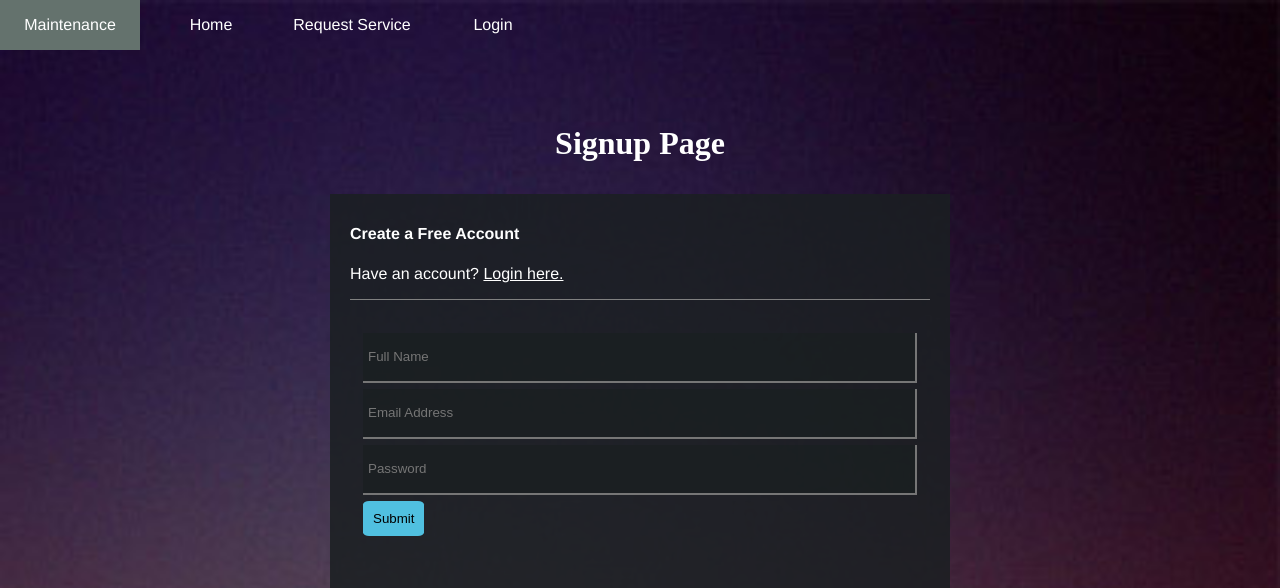
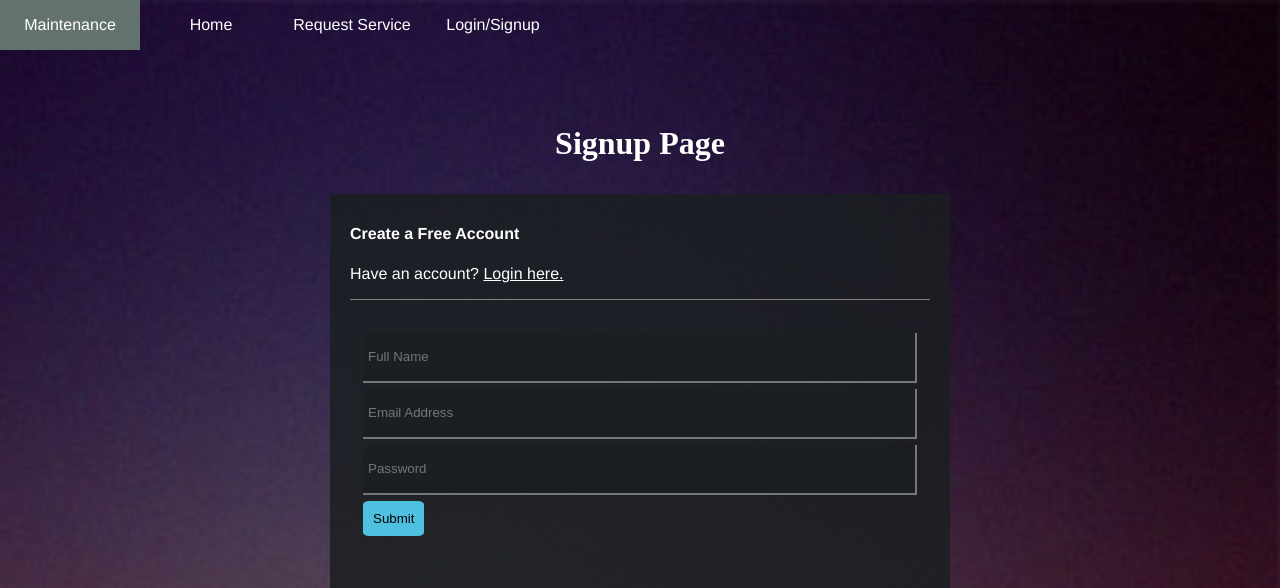
Before and after one commit to kiburualex/maintenance-tracker, a Python web app: template ui/templates/auth/signup.html in a window 1280 px wide. Shown: the top 588 px of the page. Run offline with Jinja, Linux system fonts and the light colour scheme; the template is opened without the code that fills it, so the values that code supplies are empty.

Commit message:
[Bug #157898714] Update Navigation Bar

```diff
--- a/ui/index.html
+++ b/ui/index.html
@@ -13,11 +13,11 @@
 
             <ul id="menu">
 
-               <li id="logo"><a href="#">Maintenance</a></li>
+               <li id="logo"><a href="index.html">Maintenance</a></li>
 
                <li><a href="index.html">Home</a></li>
                <li><a href="templates/user/request-form.html">Request Service </a></li>
-               <li id="login"><a href="templates/auth/login.html">Login</a></li>
+               <li id="login"><a href="templates/auth/login.html">Login/Signup</a></li>
             </ul>
         </div> <!-- navigation menu ends -->
 
--- a/ui/templates/auth/login.html
+++ b/ui/templates/auth/login.html
@@ -13,11 +13,11 @@
 
             <ul id="menu">
 
-               <li id="logo"><a href="../index.html">Maintenance</a></li>
+               <li id="logo"><a href="../../index.html">Maintenance</a></li>
 
                <li><a href="../../index.html">Home</a></li>
                <li><a href="../user/request-form.html">Request Service </a></li>
-               <li id="login"><a href="login.html">Login</a></li>
+               <li id="login"><a href="templates/auth/login.html">Login/Signup</a></li>
             </ul>
         </div> <!-- navigation menu ends -->
 
--- a/ui/templates/auth/signup.html
+++ b/ui/templates/auth/signup.html
@@ -13,11 +13,11 @@
 
                 <ul id="menu">
 
-                   <li id="logo"><a href="../index.html">Maintenance</a></li>
+                   <li id="logo"><a href="../../index.html">Maintenance</a></li>
 
                    <li><a href="../../index.html">Home</a></li>
                    <li><a href="../user/request-form.html">Request Service </a></li>
-                   <li id="login"><a href="login.html">Login</a></li>
+                   <li id="login"><a href="templates/auth/login.html">Login/Signup</a></li>
                 </ul>
         </div> <!-- navigation menu ends -->
 
```
